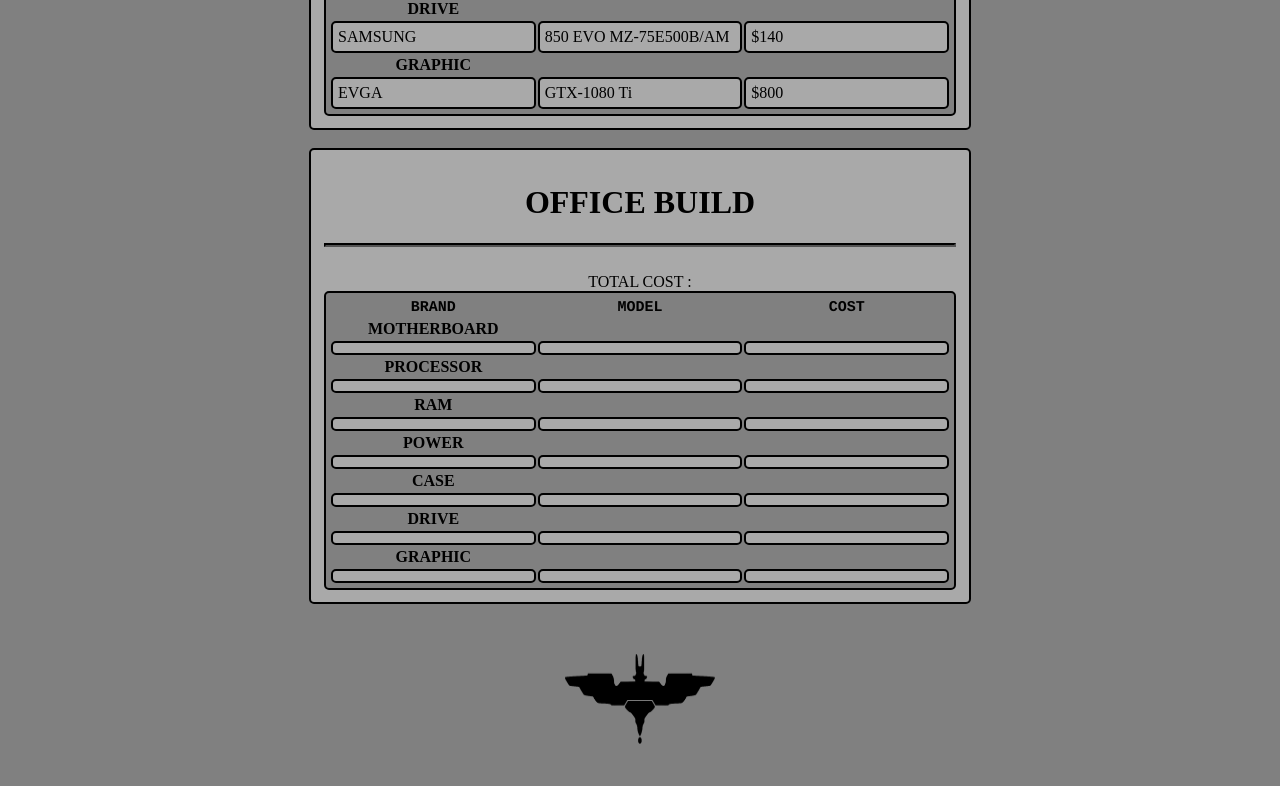
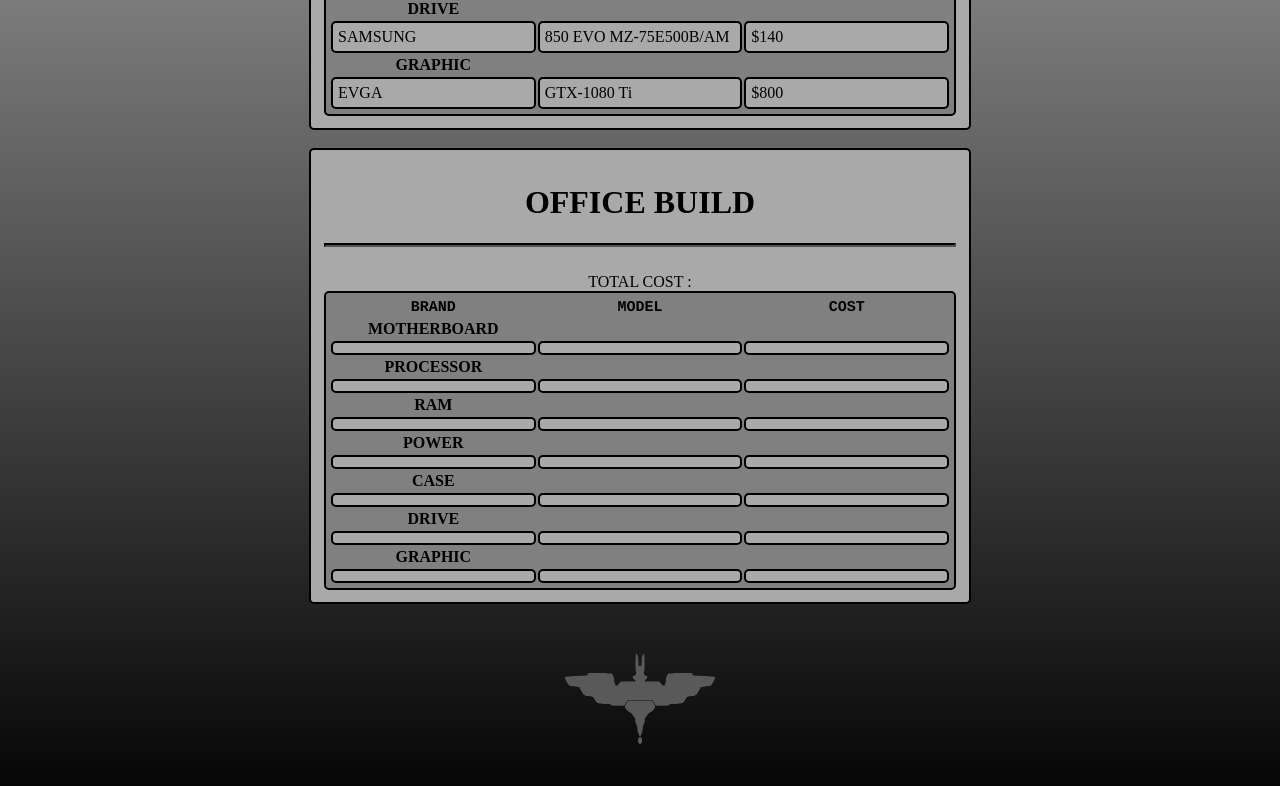
Before and after one commit to higley/NathanHigley.github.io, a plain HTML site: page build.html in a window 1280 px wide. Shown: the part 588-1374 px from the top of the page. Drawn offline with Linux system fonts and the light colour scheme.

Commit message:
Add files via upload

```diff
--- a/build.html
+++ b/build.html
@@ -50,7 +50,7 @@
 		font-size:15px;
 	}
 </style>
-	<body style="background-color:gray;">
+	<body style="height:175vh;background: linear-gradient(to bottom, lightgray, black);">
 		<header style="text-align:center;">
 			<div class="h"><a target="_blank"href="https://github.com/NathanHigley?tab=repositories">[REPO]</a></div>
 			<div class="h"><a href="index">[INDEX]</a></div>
@@ -179,7 +179,7 @@
 		</center>
 		<br />
 		<center>
-			<div style="padding:2.5%;"><a href=""><img class="i" src="logo.png"/></a></div>
+			<div style="padding:2.5%;"><a href=""><img class="i" src="logo2.png"/></a></div>
 		</center>
 	</body>
 </html>
```
Also changed, not shown: img.html (+2 -2 lines), index.html (+1 -1 lines), logo2.png (added).
